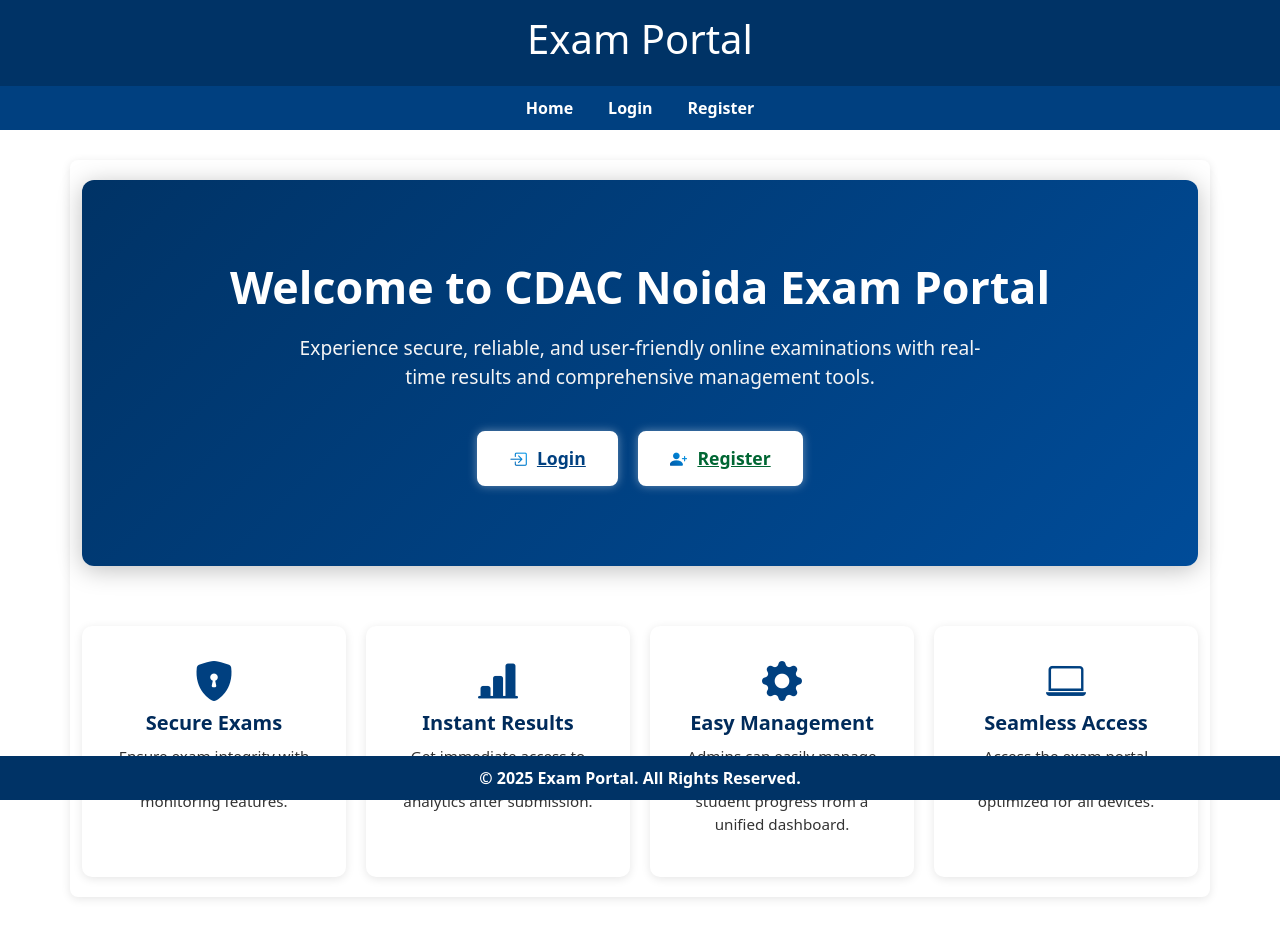
After one commit to AbhinavCpSingh/exam-portal, a Django app: template exam_portal/mcq/templates/public_home.html in a window 1280 px wide. The commit adds this page. Run offline with Django 3.2, Linux system fonts and the light colour scheme; the template is opened without the code that fills it, so the values that code supplies are empty; some libraries are stand-ins or nearby versions.

Commit message:
Initial commit - Exam Portal

```diff
--- a/exam_portal/exam_portal/settings.py
+++ b/exam_portal/exam_portal/settings.py
@@ -29,7 +29,7 @@
 # SECURITY WARNING: don't run with debug turned on in production!
 DEBUG = True
 
-ALLOWED_HOSTS = []
+ALLOWED_HOSTS = ['10.226.33.60',]
 
 # Application definition
 
@@ -135,7 +135,7 @@
 
 LOGIN_URL = '/login/'
 LOGIN_REDIRECT_URL = '/'
-LOGOUT_REDIRECT_URL = '/login/'
+LOGOUT_REDIRECT_URL = '/'
 
 EXPLORER_CONNECTIONS = {
     'Default': 'default'
--- a/exam_portal/mcq/templates/mcq/student_results.html
+++ b/exam_portal/mcq/templates/mcq/student_results.html
@@ -17,6 +17,7 @@
         ">
             <thead>
                 <tr style="background-color:#003366; color:white; text-align:center;">
+                    <th style="padding:10px;">S.N.</th>
                     <th style="padding:12px;">Quiz Title</th>
                     <th style="padding:12px;">Category</th>
                     <th style="padding:12px;">Total</th>
@@ -34,12 +35,13 @@
                         background-color:{% cycle '#f8faff' 'white' %};
                         border-bottom:1px solid #e0e0e0;
                     ">
+                        <td style="padding:10px; text-align:center;">{{ forloop.counter }}</td>
                         <td style="padding:14px;">{{ result.quiz.quiz_title }}</td>
                         <td style="padding:14px;">{{ result.quiz.category.name }}</td>
                         <td style="padding:14px;">{{ result.total_questions }}</td>
                         <td style="color:green; padding:14px;">{{ result.correct_answers }}</td>
                         <td style="color:red; padding:14px;">{{ result.wrong_answers }}</td>
-                        <td style="font-weight:bold; padding:14px;">{{ result.score }}</td>
+                        <td style="font-weight:bold; padding:14px;">{{ result.score }}%</td>
                         <td style="padding:14px;">
                             <a href="{% url 'attempt_quiz' result.quiz.id %}"
                             style="
--- /dev/null
+++ b/exam_portal/mcq/templates/public_home.html
@@ -0,0 +1,181 @@
+{% extends 'base.html' %}
+
+{% block title %}Welcome | CDAC Noida Exam Portal{% endblock %}
+
+{% block content %}
+<style>
+    .welcome-hero {
+        display: flex;
+        flex-direction: column;
+        align-items: center;
+        justify-content: center;
+        min-height: 40vh;
+        text-align: center;
+        background: linear-gradient(135deg, #003366, #004C99);
+        color: white;
+        border-radius: 12px;
+        padding: 80px 20px;
+        box-shadow: 0 4px 25px rgba(0,0,0,0.25);
+        animation: fadeIn 1.2s ease-in-out;
+    }
+
+    @keyframes fadeIn {
+        from { opacity: 0; transform: translateY(20px); }
+        to { opacity: 1; transform: translateY(0); }
+    }
+
+    .welcome-hero h1 {
+        font-size: 2.8rem;
+        font-weight: bold;
+        margin-bottom: 20px;
+    }
+
+    .welcome-hero p {
+        font-size: 1.2rem;
+        margin-bottom: 40px;
+        max-width: 700px;
+        color: #f5f5f5;
+    }
+
+    .welcome-buttons {
+        display: flex;
+        flex-wrap: wrap;
+        justify-content: center;
+        gap: 20px;
+    }
+
+    /* Button Styling */
+    .btn-custom {
+        padding: 12px 30px;
+        font-weight: bold;
+        border-radius: 8px;
+        font-size: 1.1rem;
+        transition: all 0.3s ease;
+        border: 2px solid #ffffff;
+        display: inline-flex;
+        align-items: center;
+        gap: 10px;
+        background-color: #ffffff; /* Always white */
+        color: #003366; /* Blue text */
+        box-shadow: 0 0 10px rgba(255, 255, 255, 0.4);
+    }
+
+    /* Subtle glow and lift on hover */
+    .btn-custom:hover {
+        transform: translateY(-3px);
+        background-color: #f5f7ff; /* soft white-blue tint */
+        box-shadow: 0 0 20px rgba(255, 255, 255, 0.8);
+        color: #001f3f;
+    }
+
+    /* Icons: soft color and hover effect */
+    .btn-custom i {
+        color: #0059b3;
+        transition: color 0.3s ease;
+    }
+
+    .btn-custom:hover i {
+        color: #003366;
+    }
+
+    /* Specific Buttons */
+    .btn-login {
+        background-color: #ffffff;
+        color: #004080;
+    }
+
+    .btn-register {
+        background-color: #ffffff;
+        color: #006633;
+    }
+
+    .btn-login:hover {
+        background-color: #f4f8ff;
+    }
+
+    .btn-register:hover {
+        background-color: #e9fff3;
+    }
+
+    /* Features Section */
+    .features {
+        display: grid;
+        grid-template-columns: repeat(auto-fit, minmax(250px, 1fr));
+        gap: 20px;
+        margin-top: 60px;
+    }
+
+    .feature-card {
+        background: white;
+        padding: 25px;
+        border-radius: 10px;
+        box-shadow: 0 2px 10px rgba(0,0,0,0.1);
+        text-align: center;
+        transition: transform 0.3s ease, box-shadow 0.3s ease;
+    }
+
+    .feature-card:hover {
+        transform: translateY(-5px);
+        box-shadow: 0 4px 15px rgba(0,0,0,0.15);
+    }
+
+    .feature-card i {
+        font-size: 2.5rem;
+        color: #004080;
+        margin-bottom: 15px;
+    }
+
+    .feature-card h5 {
+        font-weight: bold;
+        color: #002B5B;
+        margin-bottom: 10px;
+    }
+
+    .feature-card p {
+        font-size: 0.95rem;
+        color: #333;
+    }
+
+    .btn-custom i {
+    background: linear-gradient(45deg, #004C99, #00aaff);
+    -webkit-background-clip: text;
+    -webkit-text-fill-color: transparent;
+    }
+</style>
+
+<div class="welcome-hero">
+    <h1>Welcome to CDAC Noida Exam Portal</h1>
+    <p>Experience secure, reliable, and user-friendly online examinations with real-time results and comprehensive management tools.</p>
+    <div class="welcome-buttons">
+        <a href="{% url 'login' %}" class="btn-custom btn-login">
+            <i class="bi bi-box-arrow-in-right"></i> Login
+        </a>
+        <a href="{% url 'register' %}" class="btn-custom btn-register">
+            <i class="bi bi-person-plus-fill"></i> Register
+        </a>
+    </div>
+</div>
+
+<div class="features">
+    <div class="feature-card">
+        <i class="bi bi-shield-lock-fill"></i>
+        <h5>Secure Exams</h5>
+        <p>Ensure exam integrity with advanced authentication and monitoring features.</p>
+    </div>
+    <div class="feature-card">
+        <i class="bi bi-bar-chart-line-fill"></i>
+        <h5>Instant Results</h5>
+        <p>Get immediate access to scores and performance analytics after submission.</p>
+    </div>
+    <div class="feature-card">
+        <i class="bi bi-gear-fill"></i>
+        <h5>Easy Management</h5>
+        <p>Admins can easily manage quizzes, categories, and student progress from a unified dashboard.</p>
+    </div>
+    <div class="feature-card">
+        <i class="bi bi-laptop"></i>
+        <h5>Seamless Access</h5>
+        <p>Access the exam portal anywhere, anytime—optimized for all devices.</p>
+    </div>
+</div>
+{% endblock %}
```
Also changed, not shown: exam_portal/mcq/templates/mcq/all_students.html (+18 -2 lines), exam_portal/mcq/templates/mcq/attempt_quiz.html (+4 -4 lines), exam_portal/mcq/templates/mcq/quiz_detail_result.html (+145 -6 lines), exam_portal/mcq/urls.py (+17 -21 lines), exam_portal/mcq/views.py (+33 -2 lines), exam_portal/db.sqlite3.
